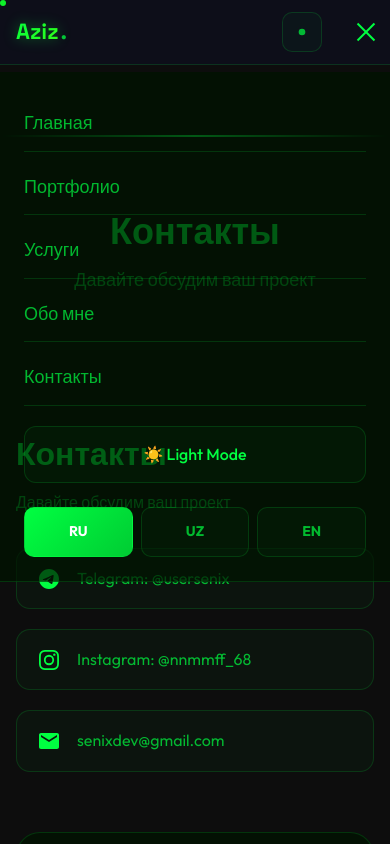
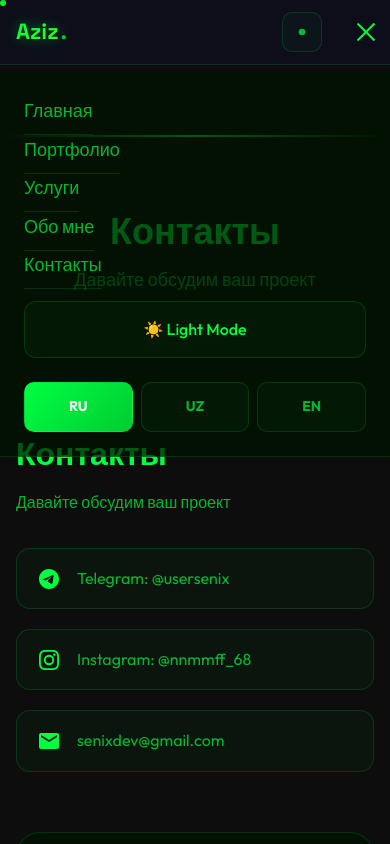
Before and after one commit to SenixDev14yo/info, a React (Vite) app: page /contact in a window 390 px wide. Both pictures are taken after a click on the button 354 px from the left and 32 px from the top of the page. Shown: the top 844 px of the page. Built offline with nearby package versions, Linux system fonts and the light colour scheme.

Commit message:
feat:header-animations

```diff
--- a/src/components/Header.jsx
+++ b/src/components/Header.jsx
@@ -8,10 +8,14 @@ const Header = () => {
   const { t, i18n } = useTranslation();
   const { theme, toggleTheme } = useTheme();
   const [menuOpen, setMenuOpen] = useState(false);
+  const [activeLang, setActiveLang] = useState(i18n.language);
 
   const changeLanguage = (lng) => {
+    if (lng !== activeLang) {
+      setActiveLang(lng);
       i18n.changeLanguage(lng);
       localStorage.setItem('language', lng);
+    }
   };
 
   const navItems = [
@@ -41,10 +45,19 @@ const Header = () => {
         </nav>
 
         <div className="header-actions">
-          <button
+          <motion.button
             className="theme-toggle"
             onClick={toggleTheme}
             aria-label="Toggle theme"
+            whileHover={{ scale: 1.1, rotate: 180 }}
+            whileTap={{ scale: 0.9 }}
+            transition={{ type: "spring", stiffness: 300 }}
+          >
+            <motion.div
+              key={theme}
+              initial={{ rotate: -90, opacity: 0 }}
+              animate={{ rotate: 0, opacity: 1 }}
+              transition={{ duration: 0.3 }}
             >
               {theme === 'dark' ? (
                 <svg viewBox="0 0 24 24" width="20" height="20" fill="currentColor">
@@ -55,17 +68,22 @@ const Header = () => {
                   <path d="M20.354 15.354A9 9 0 018.646 3.646 9.003 9.003 0 0012 21a9.003 9.003 0 008.354-5.646z"/>
                 </svg>
               )}
-          </button>
+            </motion.div>
+          </motion.button>
 
           <div className="lang-switcher">
             {languages.map((lng) => (
-              <button
+              <motion.button
                 key={lng}
                 className={`lang-btn ${i18n.language === lng ? 'active' : ''}`}
                 onClick={() => changeLanguage(lng)}
+                whileHover={{ scale: 1.05 }}
+                whileTap={{ scale: 0.95 }}
+                animate={i18n.language === lng ? { scale: [1, 1.1, 1] } : {}}
+                transition={{ duration: 0.3 }}
               >
                 {t(`language.${lng}`)}
-              </button>
+              </motion.button>
             ))}
           </div>
 
@@ -79,36 +97,62 @@ const Header = () => {
         {menuOpen && (
           <motion.div
             className="mobile-menu"
-            initial={{ opacity: 0, y: -20 }}
-            animate={{ opacity: 1, y: 0 }}
-            exit={{ opacity: 0, y: -20 }}
-            transition={{ duration: 0.3 }}
+            initial={{ opacity: 0, y: -20, scale: 0.95 }}
+            animate={{ opacity: 1, y: 0, scale: 1 }}
+            exit={{ opacity: 0, y: -20, scale: 0.95 }}
+            transition={{ duration: 0.3, ease: "easeOut" }}
           >
             <nav className="nav-mobile">
-              {navItems.map((item) => (
+              {navItems.map((item, index) => (
+                <motion.div
+                  key={item.key}
+                  initial={{ opacity: 0, x: -20 }}
+                  animate={{ opacity: 1, x: 0 }}
+                  transition={{ delay: index * 0.05 }}
+                >
                   <Link
-                  key={item.key}
                     to={item.path}
                     className="nav-link-mobile"
                     onClick={() => setMenuOpen(false)}
                   >
                     {t(`nav.${item.key}`)}
                   </Link>
+                </motion.div>
               ))}
-              <button className="theme-toggle-mobile" onClick={toggleTheme}>
+              <motion.button
+                className="theme-toggle-mobile"
+                onClick={toggleTheme}
+                initial={{ opacity: 0, x: -20 }}
+                animate={{ opacity: 1, x: 0 }}
+                transition={{ delay: 0.3 }}
+                whileTap={{ scale: 0.95 }}
+              >
+                <motion.span
+                  key={theme}
+                  initial={{ rotate: 90, opacity: 0 }}
+                  animate={{ rotate: 0, opacity: 1 }}
+                >
                   {theme === 'dark' ? '☀️ Light Mode' : '🌙 Dark Mode'}
-              </button>
-              <div className="lang-switcher-mobile">
+                </motion.span>
+              </motion.button>
+              <motion.div
+                className="lang-switcher-mobile"
+                initial={{ opacity: 0, x: -20 }}
+                animate={{ opacity: 1, x: 0 }}
+                transition={{ delay: 0.4 }}
+              >
                 {languages.map((lng) => (
-                  <button
+                  <motion.button
                     key={lng}
                     className={`lang-btn-mobile ${i18n.language === lng ? 'active' : ''}`}
                     onClick={() => changeLanguage(lng)}
+                    whileHover={{ scale: 1.05 }}
+                    whileTap={{ scale: 0.95 }}
                   >
                     {t(`language.${lng}`)}
-                  </button>
+                  </motion.button>
                 ))}
-              </div>
+              </motion.div>
             </nav>
           </motion.div>
         )}
--- a/src/index.css
+++ b/src/index.css
@@ -430,7 +430,13 @@ h1, h2, h3, h4, h5, h6 {
 }
 
 .lang-btn:hover:not(.active) {
-  color: var(--text);
+  color: var(--primary);
+  box-shadow: 0 0 15px var(--primary-glow);
+  background: var(--surface-hover);
+}
+
+.lang-btn:active:not(.active) {
+  transform: scale(0.95);
 }
 
 .header-actions {
@@ -457,6 +463,11 @@ h1, h2, h3, h4, h5, h6 {
   background: var(--surface-hover);
   color: var(--primary);
   border-color: var(--primary);
+  box-shadow: 0 0 20px var(--primary-glow);
+}
+
+.theme-toggle:active {
+  transform: scale(0.95);
 }
 
 .theme-toggle-mobile {
```
Lines whose indentation alone changed are shown as unchanged.
